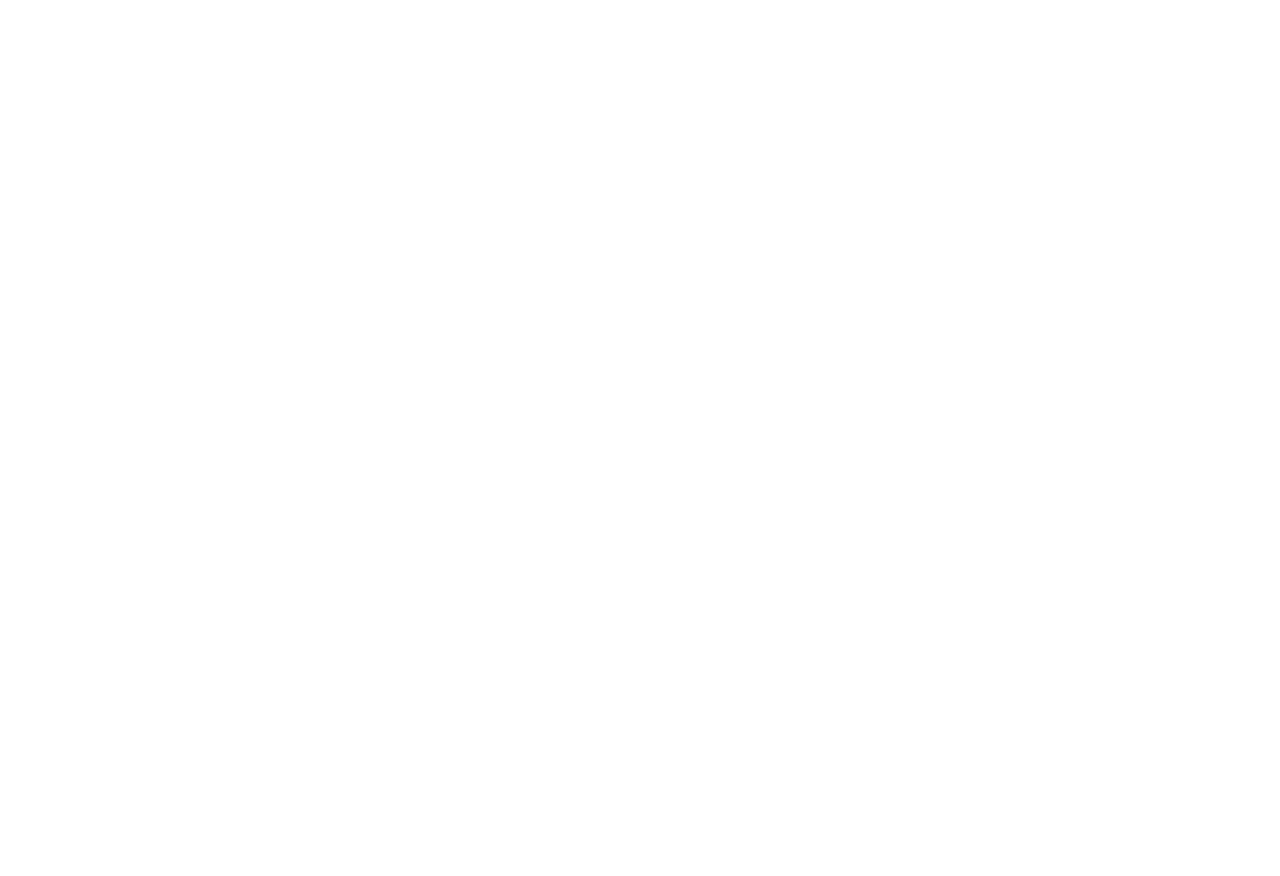
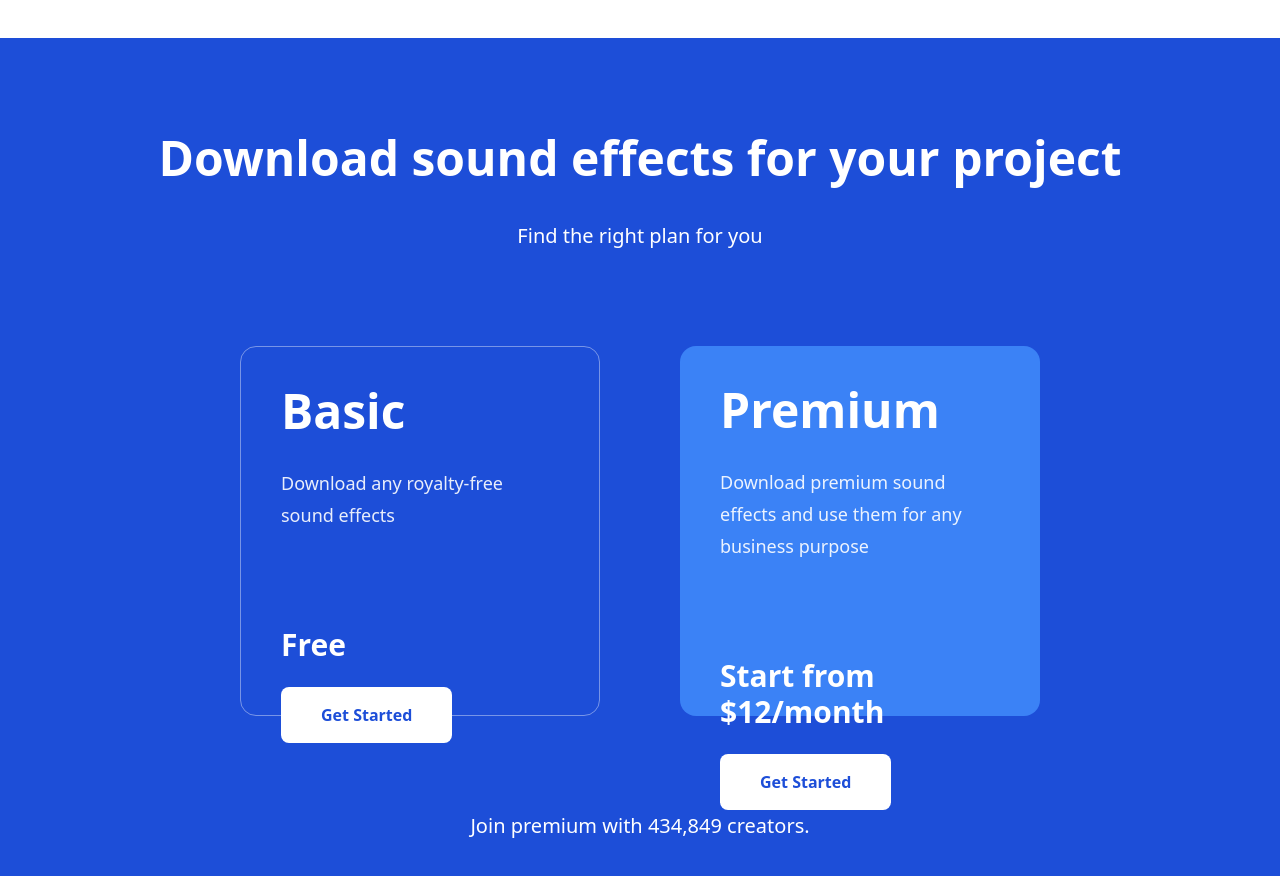
Before and after one commit to bhumi292/react-sound-effects-library, a React (Vite) app: page / in a window 1280 px wide. Shown: the part 2500-3376 px from the top of the page. Before the commit the page ends 2538 px from the top, so only its background shows below. Built offline with nearby package versions, Linux system fonts and the light colour scheme.

Commit message:
add pricing

```diff
--- a/src/App.jsx
+++ b/src/App.jsx
@@ -1,6 +1,7 @@
 import Category from './Components/Category';
 import Header from './Components/Header'
 import Hero from './Components/Hero';
+import Pricing from './Components/Pricing';
 import Production from './Components/Production';
 import S_list from './Components/S_list';
 import WhyUs from './Components/WhyUs';
@@ -17,6 +18,7 @@
       <S_list/>
       <Category/>
       <WhyUs/>
+      <Pricing/>
 
     </>
   )
--- /dev/null
+++ b/src/Components/Pricing.jsx
@@ -0,0 +1,85 @@
+function Pricing() {
+
+  const plans = [
+    {
+      id: 1,
+      title: "Basic",
+      desc: "Download any royalty-free sound effects",
+      price: "Free",
+      button: "Get Started",
+      bg: "bg-transparent border border-white/40",
+    },
+
+    {
+      id: 2,
+      title: "Premium",
+      desc: "Download premium sound effects and use them for any business purpose",
+      price: "Start from $12/month",
+      button: "Get Started",
+      bg: "bg-blue-500",
+    },
+  ];
+
+  return (
+
+    <div className="bg-blue-700 py-24 px-6">
+
+      {/* Heading */}
+      <h1 className="text-white text-5xl font-bold text-center">
+        Download sound effects for your project
+      </h1>
+
+      {/* Sub Heading */}
+      <p className="text-white text-center text-xl mt-10">
+        Find the right plan for you
+      </p>
+
+      {/* Cards */}
+      <div className="flex flex-col md:flex-row justify-center items-center gap-20 mt-24">
+
+        {plans.map((item) => (
+
+          <div
+            key={item.id}
+            className={`w-[360px] h-[370px] rounded-2xl p-10 text-white ${item.bg}`}
+          >
+
+            {/* Title */}
+            <h2 className="text-5xl font-bold">
+              {item.title}
+            </h2>
+
+            {/* Description */}
+            <p className="mt-8 text-lg leading-8 text-white/90 max-w-xs">
+              {item.desc}
+            </p>
+
+            {/* Price */}
+            <h3 className="mt-24 text-3xl font-bold">
+              {item.price}
+            </h3>
+
+            {/* Button */}
+            <button className="mt-6 bg-white text-blue-700 font-semibold px-10 py-4 rounded-lg hover:bg-gray-100 transition">
+
+              {item.button}
+
+            </button>
+
+          </div>
+
+        ))}
+
+      </div>
+
+      {/* Bottom Text */}
+      <p className="text-center text-white text-xl mt-24">
+        Join premium with 434,849 creators.
+      </p>
+
+    </div>
+
+  );
+}
+
+export default Pricing;
```
